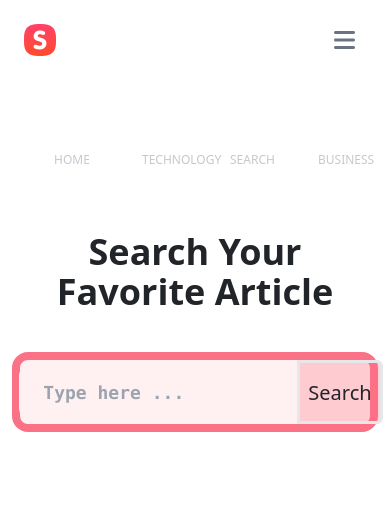
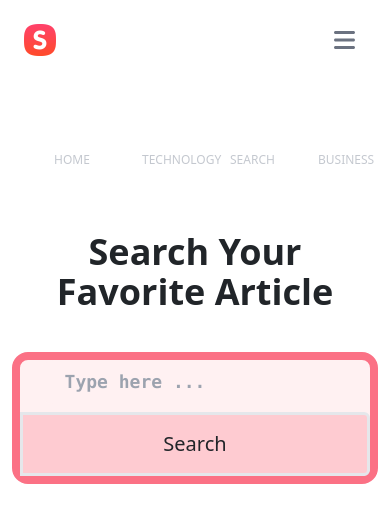
Before and after one commit to OkraGrey/Breaking_News, a React (Vite) app: page /search in a window 390 px wide. Shown: the top 522 px of the page. Built offline with nearby package versions, Linux system fonts and the light colour scheme.

Commit message:
Fix the search styling

```diff
--- a/src/components/SearchForm/SearchForm.jsx
+++ b/src/components/SearchForm/SearchForm.jsx
@@ -9,7 +9,8 @@ const SearchForm = ({ search, setSearch, onSubmit }) => {
         }}
       >
         <div
-          className="flex justify-center items-center border-8 border-rose-400
+          className="flex  max-sm:flex-col  justify-center items-center border-8 border-rose-400
+
         rounded-2xl  bg-rose-50 "
         >
           <input
@@ -20,12 +21,12 @@ const SearchForm = ({ search, setSearch, onSubmit }) => {
             }}
             type="text"
             placeholder="Type here ..."
-            className="flex-1 px-4 py-2 rounded-l-xl outline-none border-none shadow-rose-300/60  text-lg font-mono font-semibold h-14 bg-rose-50 ml-3 outline-1
+            className="max-sm:h-6  max-sm:w-11/12 flex-1 px-4 py-2 rounded-l-xl outline-none border-none shadow-rose-300/60  text-lg font-mono font-semibold h-14 bg-rose-50 ml-3 outline-1 max-sm:mb-2
           "
           />
           <button
             type="submit"
-            className="px-2 py-3  mx-auto bg-rose-400/30 rounded-r-md w-1/4 h-16 hover:bg-rose-400 transition-color duration-300 text-xl font-medium hover:border-rose-700 border-3"
+            className=" max-sm:w-full px-2 sm:py-3 max-sm:py-0  mx-auto bg-rose-400/30 rounded-r-md w-1/4 h-16 hover:bg-rose-400 transition-color duration-300 text-xl font-medium hover:border-rose-700 border-3 max-sm:h-10:"
           >
             Search
           </button>
```
